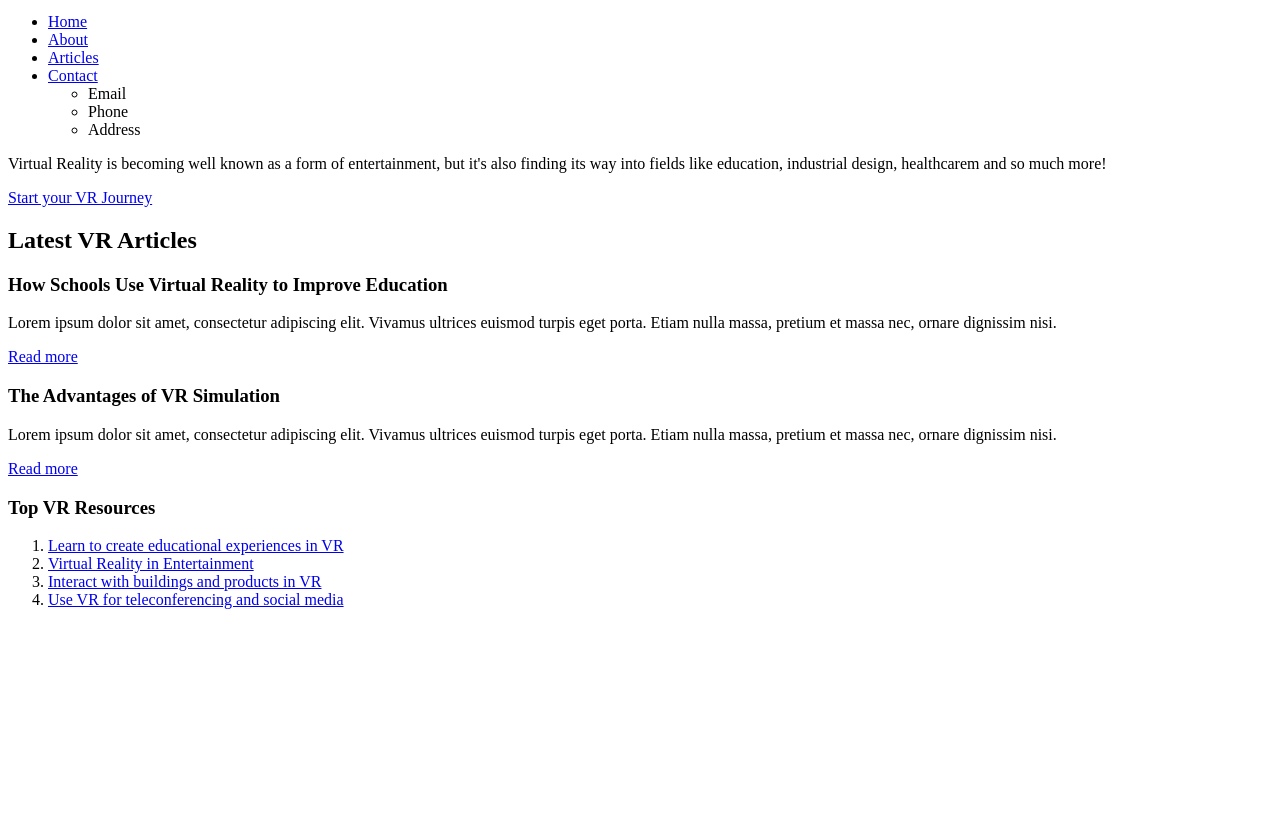
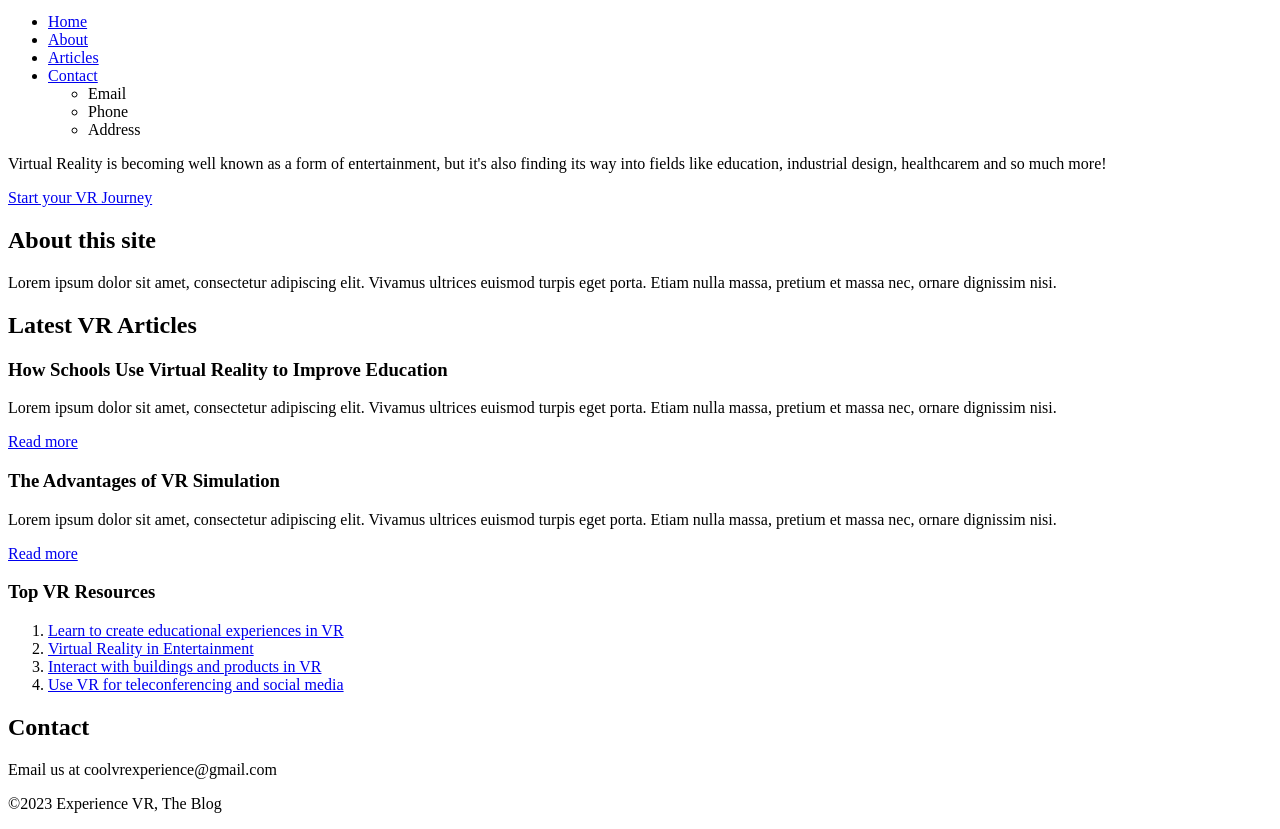
Before and after one commit to emilytrancat/HTML-Basics, a plain HTML site: page index.html in a window 1280 px wide. Shown: the part 101-930 px from the top of the page. Before the commit the page ends 800 px from the top, so only its background shows below. Drawn offline with Linux system fonts and the light colour scheme.

Commit message:
Changes 6

```diff
--- a/index.html
+++ b/index.html
@@ -5,6 +5,7 @@
   </head>
 
 <body>
+<header>
   <h1>Experience VR</h1>
   <p>A simple blog about virtual reality experiences.</p>
 
@@ -19,13 +20,20 @@
       <li>Address</li>
     </ul>
   </ul>
+</header>
 
 <p>Virtual Reality is becoming well known as a form of entertainment, but it's also finding its way into fields like education,
   industrial design, healthcarem and so much more!</p>
 
 <a href="https://blog.teamtreehouse.com/should-i-learn-html-and-css" target="_blank">Start your VR Journey</a>
 
+<section>
+  <h2>About this site</h2>
+  <p>Lorem ipsum dolor sit amet, consectetur adipiscing elit. Vivamus ultrices euismod turpis eget porta.
+    Etiam nulla massa, pretium et massa nec, ornare dignissim nisi.</p>
+</section>
 
+<section>
   <h2>Latest VR Articles</h2>
 
   <h3>How Schools Use Virtual Reality to Improve Education</h3>
@@ -37,6 +45,7 @@ Etiam nulla massa, pretium et massa nec, ornare dignissim nisi.</p>
   <p>Lorem ipsum dolor sit amet, consectetur adipiscing elit. Vivamus ultrices euismod turpis eget porta.
     Etiam nulla massa, pretium et massa nec, ornare dignissim nisi.</p>
   <a href="#">Read more</a>
+</section>
 
 <h3>Top VR Resources</h3>
 <ol>
@@ -45,6 +54,16 @@ Etiam nulla massa, pretium et massa nec, ornare dignissim nisi.</p>
   <li><a href="#">Interact with buildings and products in VR</a></li>
   <li><a href="#">Use VR for teleconferencing and social media</a></li>
 </ol>
+
+<section>
+  <h2>Contact</h2>
+  <p>Email us at coolvrexperience@gmail.com</p>
+</section>
+
+<footer>
+  <p>&copy;2023 Experience VR, The Blog</p>
+</footer>
+
 </body>
 
 </html>
```
Also changed, not shown: article.html (added). Lines whose indentation alone changed are shown as unchanged.
